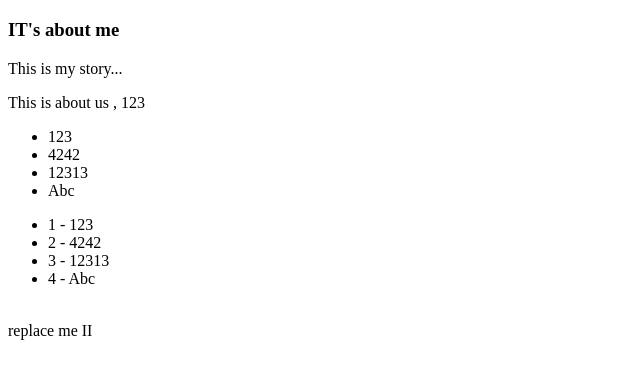
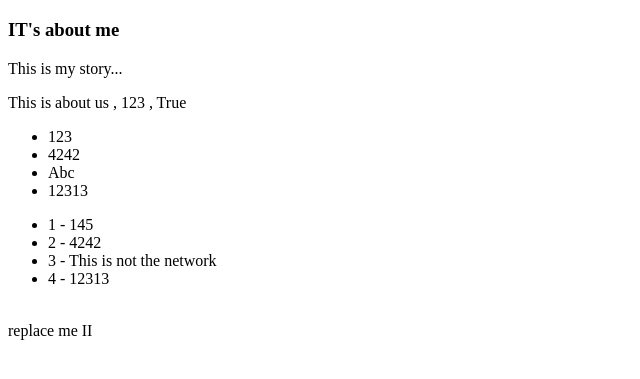
Before and after one commit to DavideNas/trydjango, a Django app: page /about/ in a window 1280 px wide. Shown: the part 113-492 px from the top of the page, without its empty margins (0-640 px from the left). Run offline with Django 3.2, Linux system fonts and the light colour scheme.

Commit message:
Using Condition In A Template

```diff
--- a/src/pages/views.py
+++ b/src/pages/views.py
@@ -12,7 +12,8 @@ def contact_view(request, *args, **kwargs):
 def about_view(request, *args, **kwargs0):
 	context = {
 		"my_text": "This is about us",
+		"this_is_true": True,
 		"my_number": 123,
-		"my_list": [123, 4242,12313,"Abc"]
+		"my_list": [123, 4242,"Abc",12313]
 	}
 	return render(request, "about.html", context)
--- a/src/templates/about.html
+++ b/src/templates/about.html
@@ -4,7 +4,7 @@
 	<h3>IT's about me</h3>
 	<p>This is my story...</p>
 	<p>
-		{{ my_text }} , {{ my_number }}
+		{{ my_text }} , {{ my_number }} , {{ this_is_true }}
 		<br>
 		<ul>
 		{% for my_sub_item in my_list %}
@@ -15,7 +15,13 @@
 		<!-- or -->
 		<ul>
 		{% for my_sub_item in my_list %}
-			<li>{{ forloop.counter }} - {{ my_sub_item }}</li>
+			{% if my_sub_item == 123 %}
+				<li>{{ forloop.counter }} - {{ my_sub_item|add:22 }}</li>
+			{% elif my_sub_item == "Abc" %}
+				<li>{{ forloop.counter }} - This is not the network</li>
+			{% else %}
+				<li>{{ forloop.counter }} - {{ my_sub_item }}</li>
+			{% endif %}
 		{% endfor %}
 		</ul>
 	</p>
```
Also changed, not shown: src/db.sqlite3.
